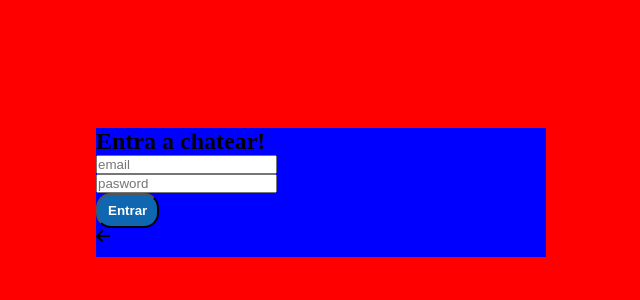
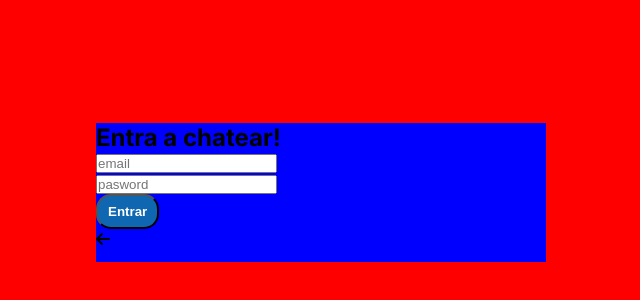
Before and after one commit to LuisArielRetanaHernadez/chat_mabi, a React (Vite) app: page /login in a window 1280 px wide. Shown: the part 208-508 px from the top of the page, without its empty margins (319-959 px from the left). Built offline with nearby package versions, Linux system fonts and the light colour scheme; no server answers.

Commit message:
creando la fuente Inter al auht

```diff
--- a/src/pages/Auth/auth.style.css
+++ b/src/pages/Auth/auth.style.css
@@ -1,6 +1,7 @@
 .auth {
   width: 100%;
   height: 100vh;
+  font-family: "Inter", sans-serif;
   background-color: red;
   display: flex;
 }
```
